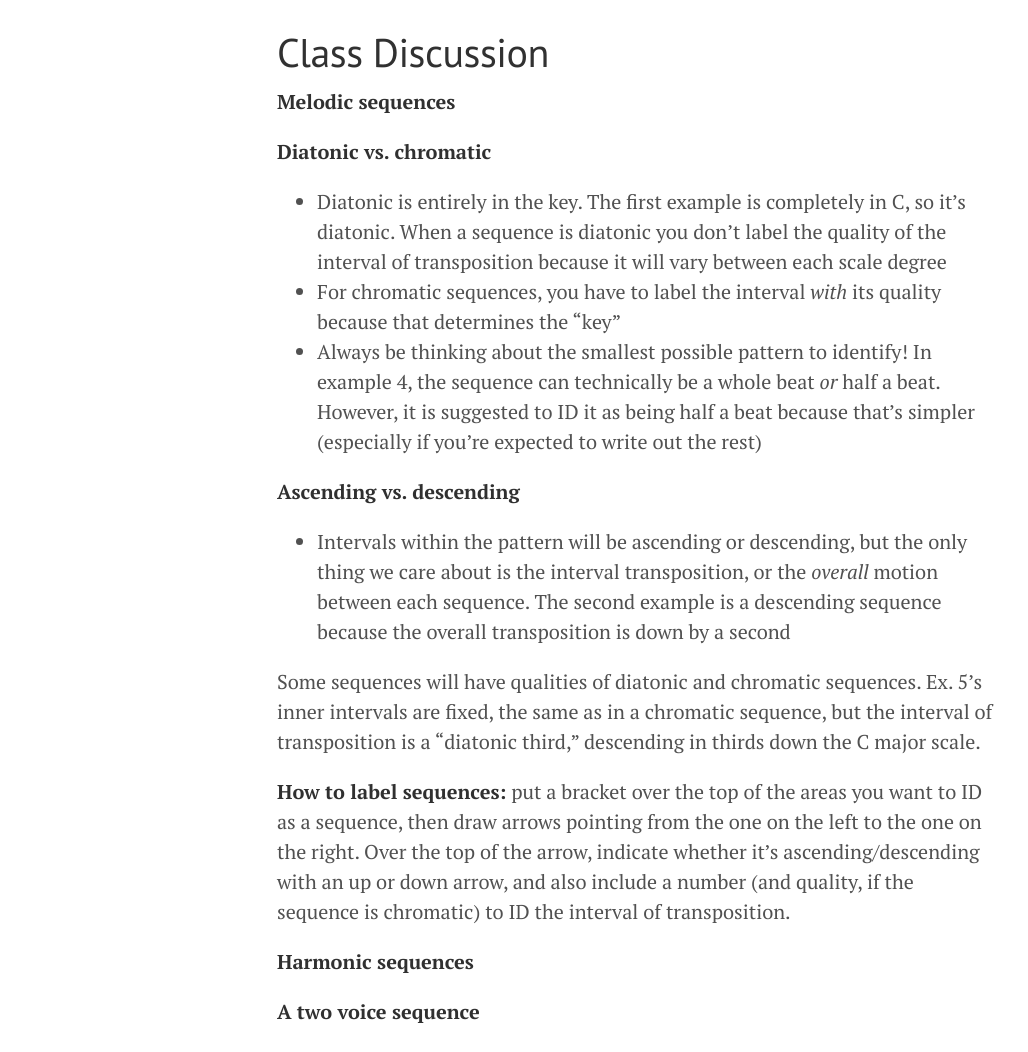
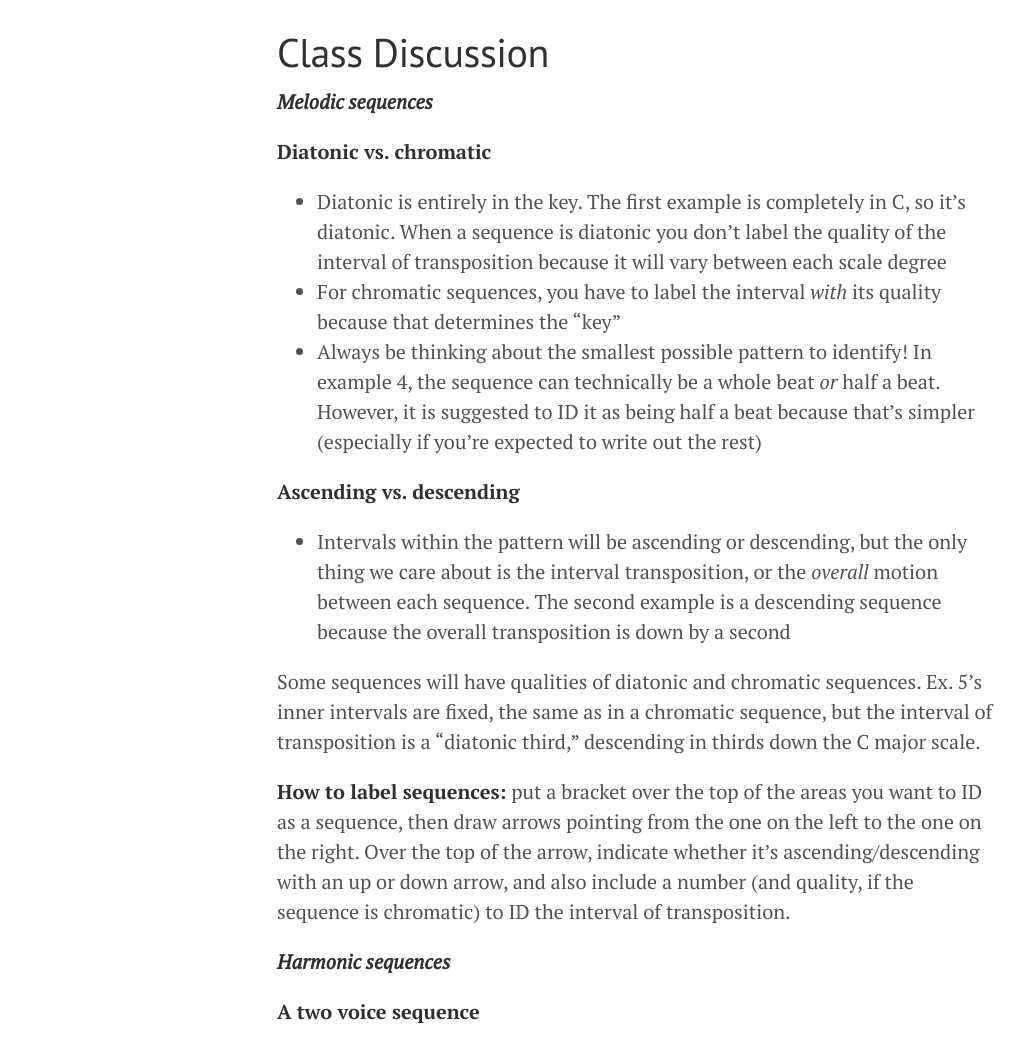
Before and after one commit to intmus/inttheory19-20, a Jekyll site: the page built from _11-further-part-writing/e2-tonalsequences.md, in a window 1280 px wide. Shown: the part 202-1254 px from the top of the page, without its empty margins (3-1031 px from the left). Built offline with Jekyll 4.4.1, drawn with Linux system fonts in a browser that asks for light colours.

Commit message:
11e discussion edits

```diff
--- a/_11-further-part-writing/e2-tonalsequences.md
+++ b/_11-further-part-writing/e2-tonalsequences.md
@@ -5,7 +5,7 @@ title: Discussion 11e - Tonal Sequences
 
 # Class Discussion
 
-**Melodic sequences**
+***Melodic sequences***
 
 **Diatonic vs. chromatic**
 - Diatonic is entirely in the key. The first example is completely in C, so it's diatonic. When a sequence is diatonic you don't label the quality of the interval of transposition because it will vary between each scale degree
@@ -19,7 +19,7 @@ Some sequences will have qualities of diatonic and chromatic sequences. Ex. 5's
 
 **How to label sequences:** put a bracket over the top of the areas you want to ID as a sequence, then draw arrows pointing from the one on the left to the one on the right. Over the top of the arrow, indicate whether it's ascending/descending with an up or down arrow, and also include a number (and quality, if the sequence is chromatic) to ID the interval of transposition.
 
-**Harmonic sequences**
+***Harmonic sequences***
 
 **A two voice sequence**
 - Is this example functional? Can you harmonize the example (come up with a progression for it)? Can we have a cadence as we normally would?
```
